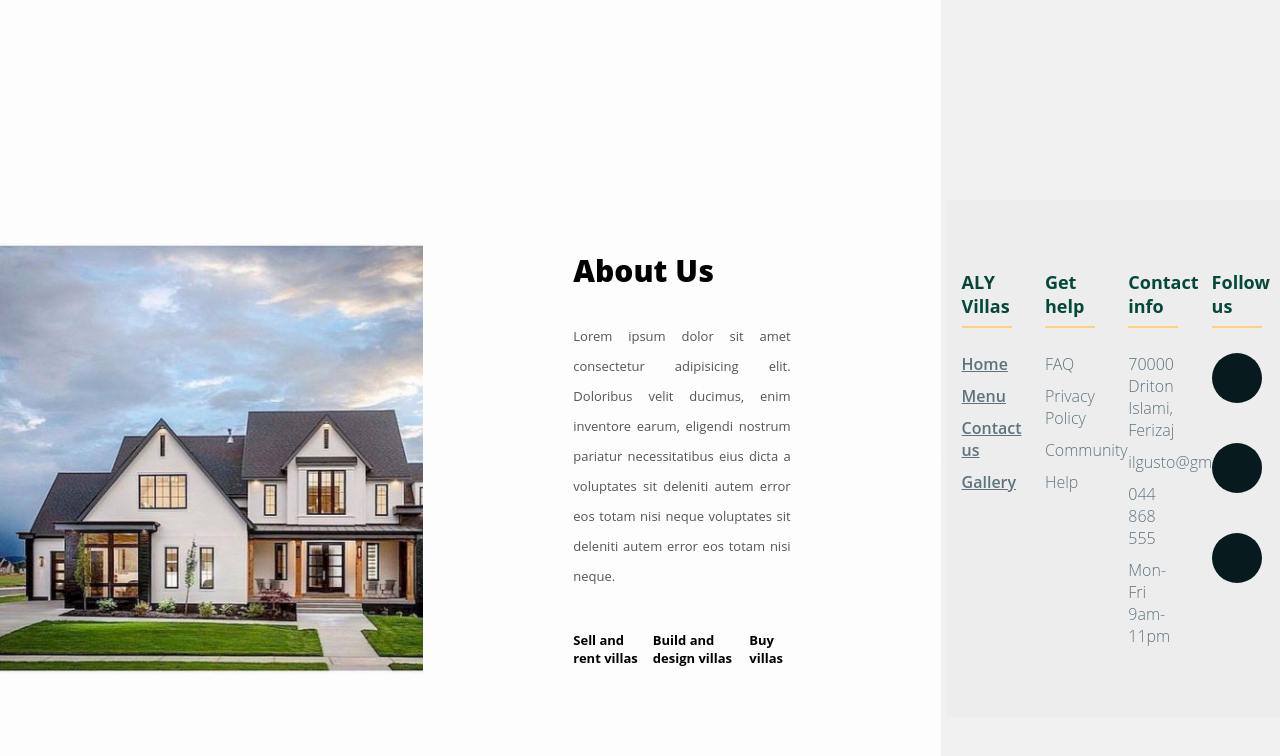
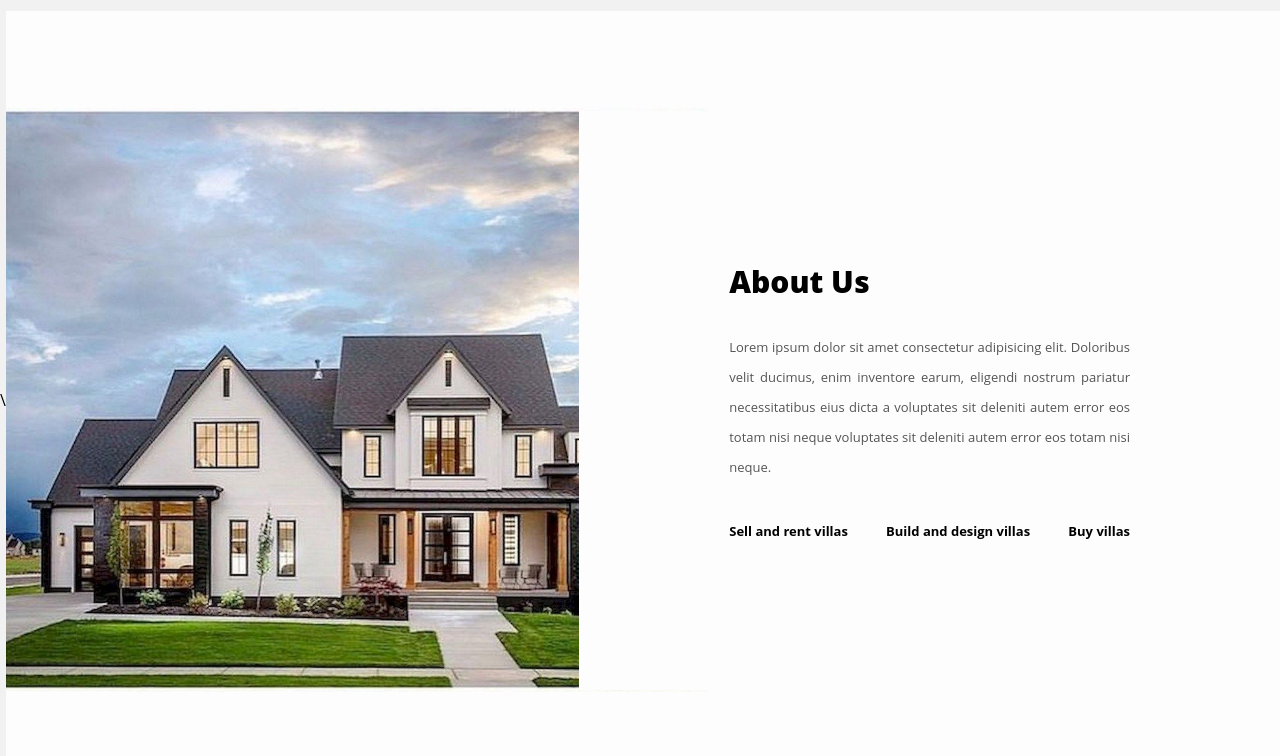
Before and after one commit to tidaa/programeratt, a plain HTML site: page about-us.html in a window 1280 px wide. Drawn offline with Linux system fonts and the light colour scheme.

Commit message:
yllii98877

```diff
--- a/about-us.html
+++ b/about-us.html
@@ -1,6 +1,8 @@
 <html>
     <head>
-        <link rel="stylesheet" type="text/css" href="css/aboutuss.css">
+        <link rel="stylesheet" type="text/css" href="css/aboutuss.css">\
+        <link rel="stylesheet" href="https://cdnjs.cloudflare.com/ajax/libs/font-awesome/6.0.0/css/all.min.css">
+        <title></title>
     </head>
 <body>
 
@@ -20,59 +22,7 @@
   </div>
 
 
-        <div class="button">
-            <button class="prev"><i class="fa-solid fa-arrow-left"></i></button>
-            <button class="next"><i class="fa-solid fa-arrow-right"></i></button>
-        </div>
 
     </div>
-    <section class="footer">
-    <footer>
-        <div class="container1">
-          <div class="row">
-            <div class="footer1">
-       <h4>ALY Villas</h4>
-                      <ul>
-                          <li><a href="home.html">Home</a></li>
-                          <li><a href="menu.html">Menu</a></li>
-                          <li><a href="contactus.html">Contact us</a></li>
-                          <li><a href="gallery.html">Gallery</a></li>
-                      </ul>
-                  </div>
-
-                  <div class="footer1">
-                      <h4>Get help</h4>
-                      <ul>
-                          <li>FAQ</li>
-                          <li>Privacy Policy</li>
-                          <li>Community</li>
-                          <li>Help</li>
-                      </ul>
-                  </div>
-                   <div class="footer1">
-                      <h4>Contact info</h4>
-                      <ul>
-                  <li>70000 Driton Islami, Ferizaj</li>
-                          <li>ilgusto@gmail.com</li>
-                          <li>044 868 555</li>
-                          <li>Mon-Fri 9am-11pm</li>
-
-                      </ul>
-                  </div>
-                  <div class="footer1">
-                      <h4>Follow us</h4>
-                      <div class="social-links">
-                          <a href="https://www.facebook.com/"><i class="fab fa-facebook-f"></i></a>
-                          <a href="https://www.twitter.com/"><i class="fab fa-twitter"></i></a>
-                          <a href="https://www.instagram.com/"><i class="fab fa-instagram"></i></a>
-
-                      </div>
-
-                  </div>
-              </div>
-           </div>
-
-        </footer>
-    </section>
 </body>
 </html>
```
